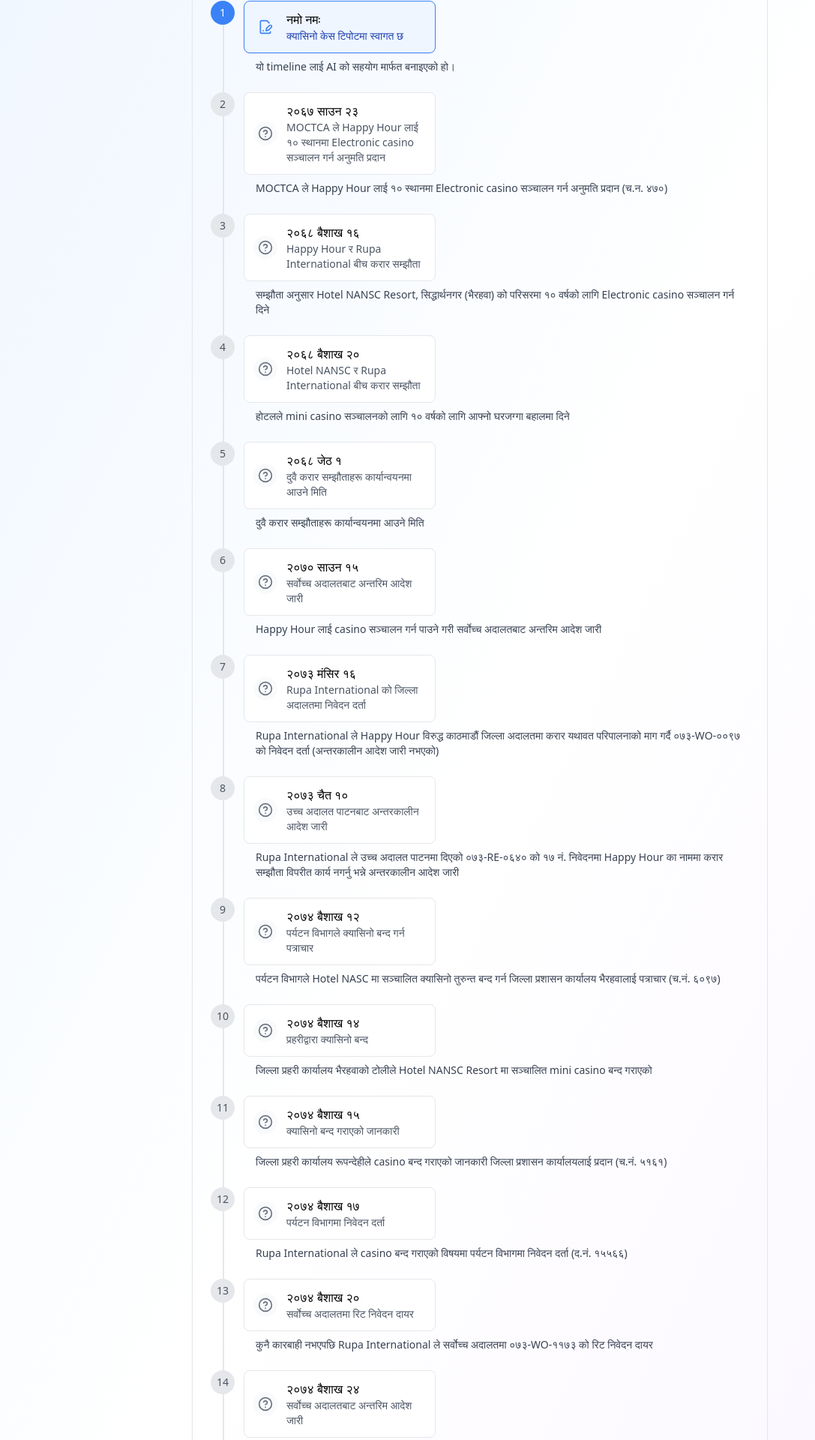
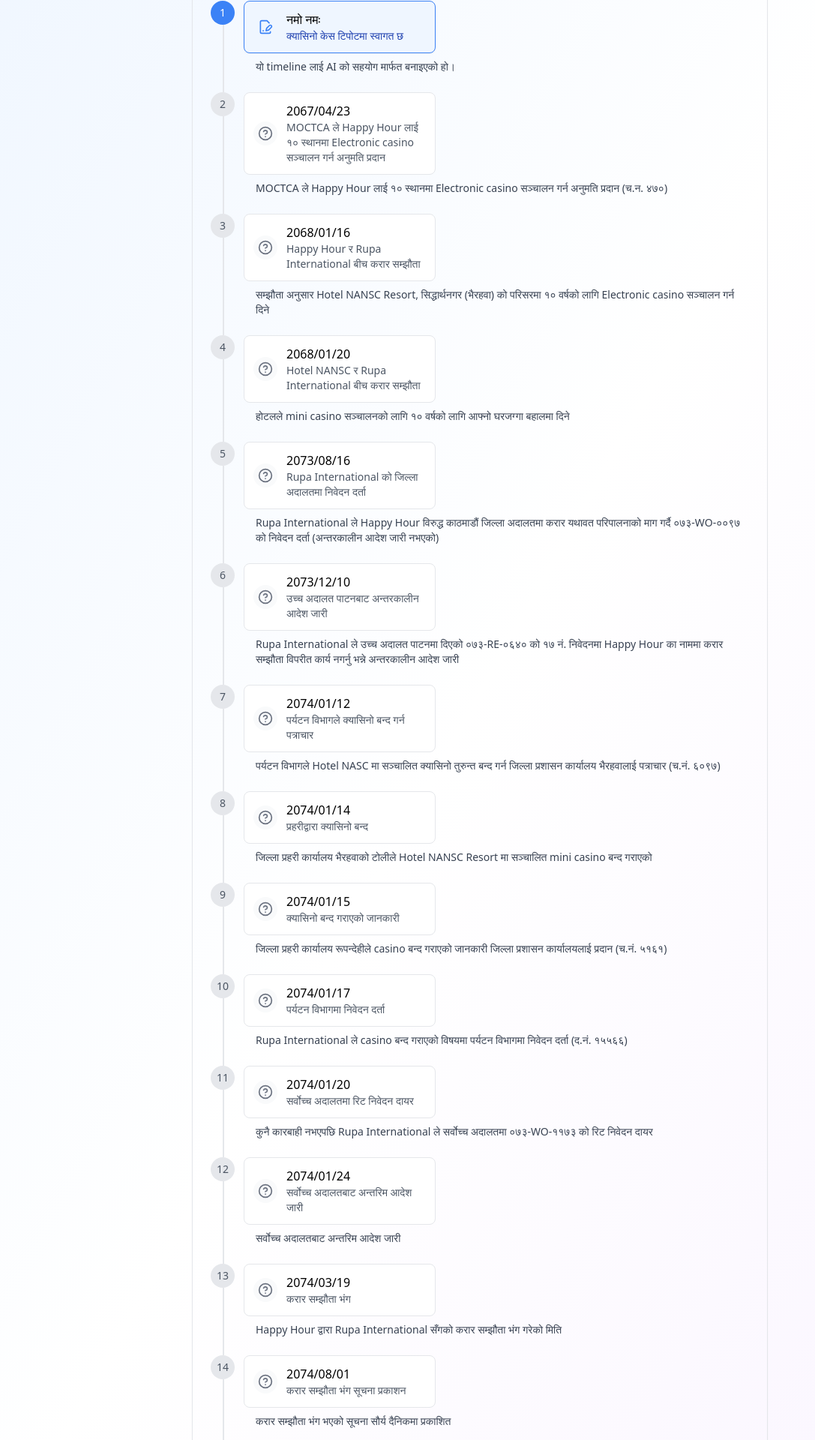
Before and after one commit to ShivaPrasadAcharya/exptimeline.git.io, a React (Vite) app: page / in a window 1280 px wide. Shown: the part 220-2140 px from the top of the page at 75% size, without its empty margins (0-1087 px from the left). Built offline with nearby package versions, Linux system fonts and the light colour scheme.

Commit message:
Update timelineData.js

```diff
--- a/src/timelineData.js
+++ b/src/timelineData.js
@@ -40,7 +40,7 @@
     "category": "contract"
   },
   {
-    "year": "२०६७ साउन २३",
+    "year": "2067/04/23",
     "title": {
       "en": "MOCTCA ले Happy Hour लाई १० स्थानमा Electronic casino सञ्चालन गर्न अनुमति प्रदान",
       "ne": ""
@@ -52,7 +52,7 @@
     "category": "license_grant"
   },
   {
-    "year": "२०६८ बैशाख १६",
+    "year": "2068/01/16",
     "title": {
       "en": "Happy Hour र Rupa International बीच करार सम्झौता",
       "ne": ""
@@ -64,7 +64,7 @@
     "category": "contract_agreement"
   },
   {
-    "year": "२०६८ बैशाख २०",
+    "year": "2068/01/20",
     "title": {
       "en": "Hotel NANSC र Rupa International बीच करार सम्झौता",
       "ne": ""
@@ -72,35 +72,10 @@
     "description": {
       "en": "होटलले mini casino सञ्चालनको लागि १० वर्षको लागि आफ्नो घरजग्गा बहालमा दिने",
       "ne": ""
-    },
-    "category": "contract_agreement"
+    }
   },
   {
-    "year": "२०६८ जेठ १",
-    "title": {
-      "en": "दुवै करार सम्झौताहरू कार्यान्वयनमा आउने मिति",
-      "ne": ""
-    },
-    "description": {
-      "en": "दुवै करार सम्झौताहरू कार्यान्वयनमा आउने मिति",
-      "ne": ""
-    },
-    "category": "contract_implementation"
-  },
-  {
-    "year": "२०७० साउन १५",
-    "title": {
-      "en": "सर्वोच्च अदालतबाट अन्तरिम आदेश जारी",
-      "ne": ""
-    },
-    "description": {
-      "en": "Happy Hour लाई casino सञ्चालन गर्न पाउने गरी सर्वोच्च अदालतबाट अन्तरिम आदेश जारी",
-      "ne": ""
-    },
-    "category": "court_order"
-  },
-  {
-    "year": "२०७३ मंसिर १६",
+    "year": "2073/08/16",
     "title": {
       "en": "Rupa International को जिल्ला अदालतमा निवेदन दर्ता",
       "ne": ""
@@ -112,7 +87,7 @@
     "category": "legal_proceeding"
   },
   {
-    "year": "२०७३ चैत १०",
+    "year": "2073/12/10",
     "title": {
       "en": "उच्च अदालत पाटनबाट अन्तरकालीन आदेश जारी",
       "ne": ""
@@ -124,7 +99,7 @@
     "category": "court_order"
   },
   {
-    "year": "२०७४ बैशाख १२",
+    "year": "2074/01/12",
     "title": {
       "en": "पर्यटन विभागले क्यासिनो बन्द गर्न पत्राचार",
       "ne": ""
@@ -136,7 +111,7 @@
     "category": "administrative_order"
   },
   {
-    "year": "२०७४ बैशाख १४",
+    "year": "2074/01/14",
     "title": {
       "en": "प्रहरीद्वारा क्यासिनो बन्द",
       "ne": ""
@@ -148,7 +123,7 @@
     "category": "enforcement_action"
   },
   {
-    "year": "२०७४ बैशाख १५",
+    "year": "2074/01/15",
     "title": {
       "en": "क्यासिनो बन्द गराएको जानकारी",
       "ne": ""
@@ -160,7 +135,7 @@
     "category": "administrative_notification"
   },
   {
-    "year": "२०७४ बैशाख १७",
+    "year": "2074/01/17",
     "title": {
       "en": "पर्यटन विभागमा निवेदन दर्ता",
       "ne": ""
@@ -172,7 +147,7 @@
     "category": "administrative_petition"
   },
   {
-    "year": "२०७४ बैशाख २०",
+    "year": "2074/01/20",
     "title": {
       "en": "सर्वोच्च अदालतमा रिट निवेदन दायर",
       "ne": ""
@@ -184,7 +159,7 @@
     "category": "legal_proceeding"
   },
   {
-    "year": "२०७४ बैशाख २४",
+    "year": "2074/01/24",
     "title": {
       "en": "सर्वोच्च अदालतबाट अन्तरिम आदेश जारी",
       "ne": ""
@@ -196,7 +171,7 @@
     "category": "court_order"
   },
   {
-    "year": "२०७४ असार १९",
+    "year": "2074/03/19",
     "title": {
       "en": "करार सम्झौता भंग",
       "ne": ""
@@ -208,7 +183,7 @@
     "category": "contract_termination"
   },
   {
-    "year": "२०७४ मंसिर १",
+    "year": "2074/08/01",
     "title": {
       "en": "करार सम्झौता भंग सूचना प्रकाशन",
       "ne": ""
```
